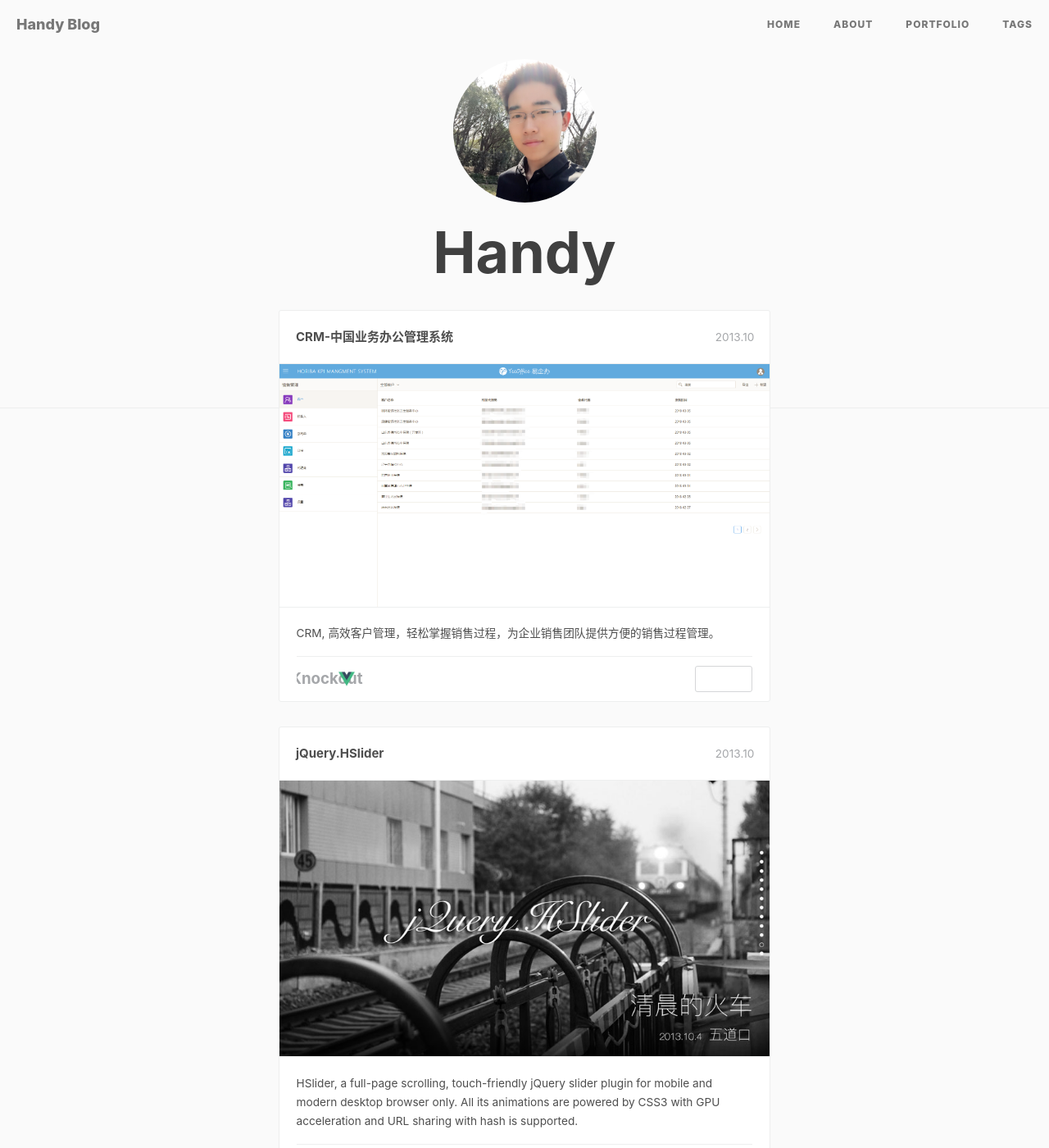
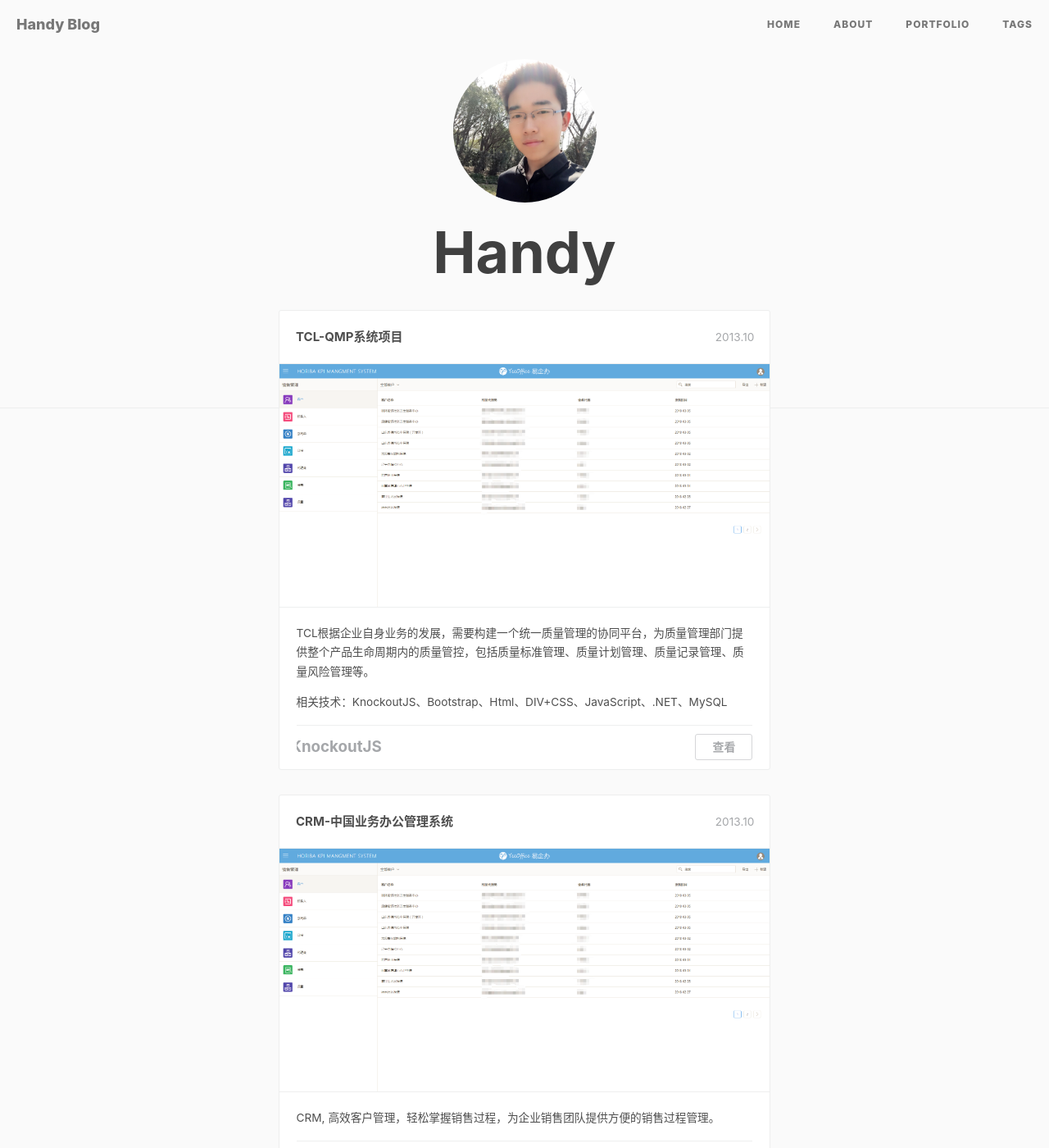
Before and after one commit to handyzhang/handyzhang.github.io, a Jekyll site: the page built from portfolio/index.html, in a window 1280 px wide and 1400 px high. Shown: the whole window at 82% size. Built offline with Jekyll 4.4.1, drawn with Linux system fonts in a browser that asks for light colours; nearby versions of some CDN libraries; comment, search, counter and statistics services are not loaded.

```diff
--- a/portfolio/index.html
+++ b/portfolio/index.html
@@ -21,7 +21,28 @@
 			</header>
 			<div class="main">
 				<ul class="cbp_tmtimeline">
+					<!--TCL-->
+					<li>
+						<div class="cbp_tmlabel">
+							<h2>TCL-QMP系统项目</h2>
+							<time>2013.10</time>
+							<img src="images/horiba_home.png">
+							<ul>
+								<li>
+									TCL根据企业自身业务的发展，需要构建一个统一质量管理的协同平台，为质量管理部门提供整个产品生命周期内的质量管控，包括质量标准管理、质量计划管理、质量记录管理、质量风险管理等。
+								</li>
+								<li>
+									相关技术：KnockoutJS、Bootstrap、Html、DIV+CSS、JavaScript、.NET、MySQL
+								</li>
+								<li class="skill">
+									<span><b>KnockoutJS</b></span>
+									<span class="link"><a target="_blank" href="">查看</a></span>
+								</li>
+							</ul>
+						</div>
+					</li>
 
+					<!--堀场-->
 					<li>
 						<div class="cbp_tmlabel">
 							<h2>CRM-中国业务办公管理系统</h2>
@@ -32,14 +53,15 @@
 									CRM, 高效客户管理，轻松掌握销售过程，为企业销售团队提供方便的销售过程管理。
 								</li>
 								<li class="skill">
-									<span><b>Knockout</b></span>
+									<span><b>Ko</b></span>
 									<span class="i-vue"></span>
-									<span class="link"><a target="_blank" href=""></a></span>
+									<span class="link"><a target="_blank" href="">查看</a></span>
 								</li>
 							</ul>
 						</div>
 					</li>
 
+					<!--模板-->
 					<li>
 						<div class="cbp_tmlabel">
 							<h2 id="hslider">jQuery.HSlider</h2>
```
Also changed, not shown: portfolio/images/document_home.png (added), portfolio/images/project_home.png (added), portfolio/images/tcl_home.png (added), portfolio/images/workflow_home.png (added).
